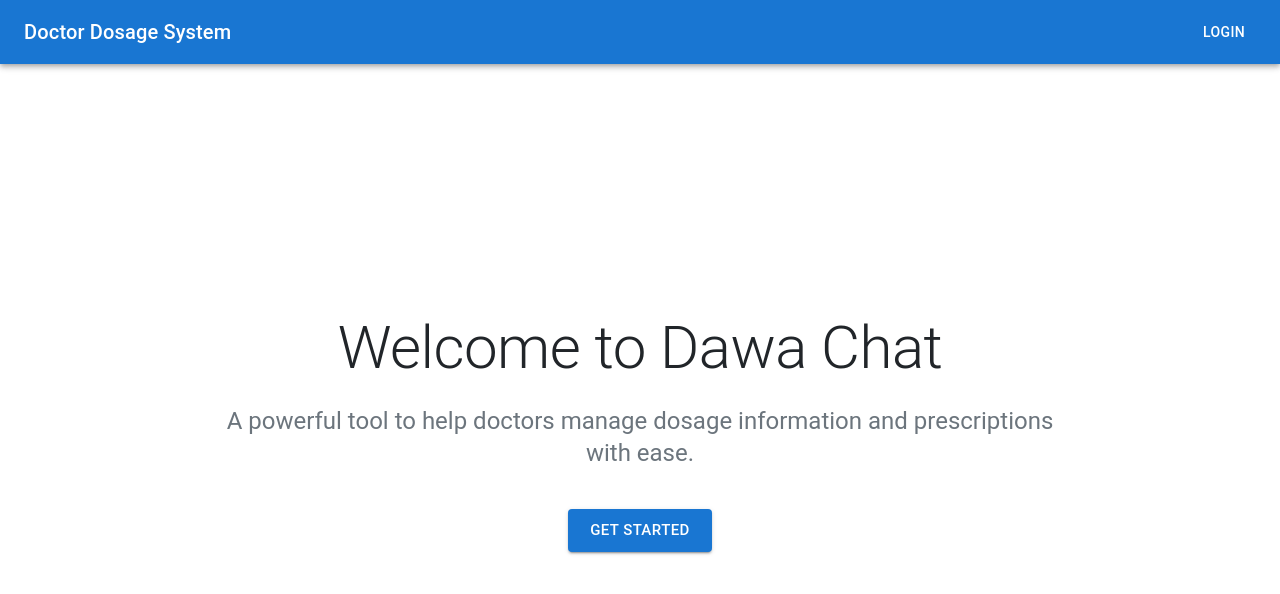
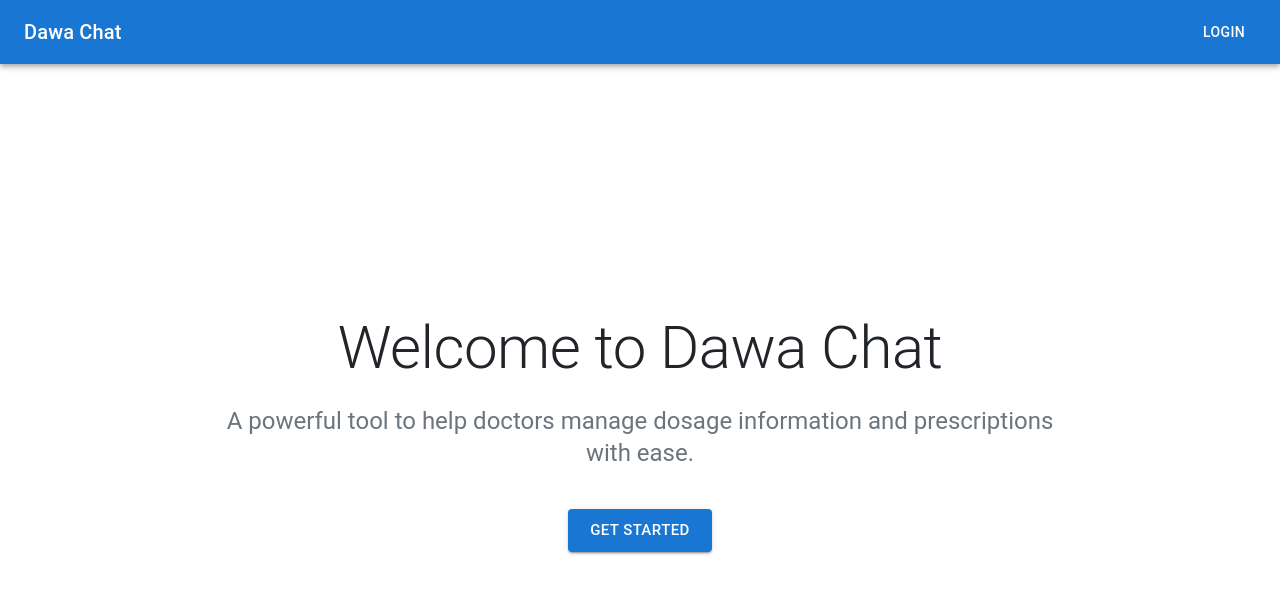
Before and after one commit to davidnene/dawachat_frontend, a React (Create React App) app: page / in a window 1280 px wide. Shown: the top 594 px of the page. Built offline with nearby package versions, Linux system fonts and the light colour scheme; no server answers.

Commit message:
Add app name in nav bar

```diff
--- a/src/components/Navbar.js
+++ b/src/components/Navbar.js
@@ -18,7 +18,7 @@ const Navbar = () => {
             <Toolbar>
                 <Typography variant="h6" component="div" style={{ flexGrow: 1 }}>
                     <Link to="/" style={{ textDecoration: 'none', color: 'inherit' }}>
-                        Doctor Dosage System
+                        Dawa Chat
                     </Link>
                 </Typography>
                 <Box>
```
